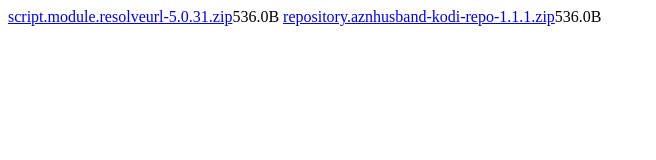
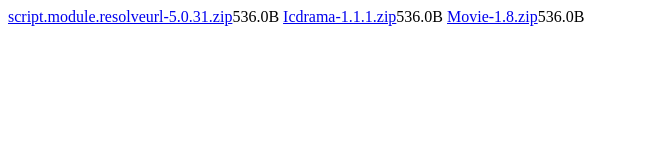
Before and after one commit to BahKoh/BahKoh.github.io, a plain HTML site: page repo/index.html in a window 1280 px wide. Shown: the whole page, without its empty margins (0-656 px from the left). Drawn offline with Linux system fonts and the light colour scheme.

Commit message:
Update index.html

```diff
--- a/repo/index.html
+++ b/repo/index.html
@@ -1,2 +1,3 @@
 <a href="script.module.resolveurl-5.0.31.zip">script.module.resolveurl-5.0.31.zip</a><td>536.0B</td>
-<a href="repository.aznhusband-kodi-repo-1.1.1.zip">repository.aznhusband-kodi-repo-1.1.1.zip</a><td>536.0B</td>
+<a href="repository.aznhusband-kodi-repo-1.1.1.zip">Icdrama-1.1.1.zip</a><td>536.0B</td>
+<a href="repository.venom-1.8.zip">Movie-1.8.zip</a><td>536.0B</td>
```
